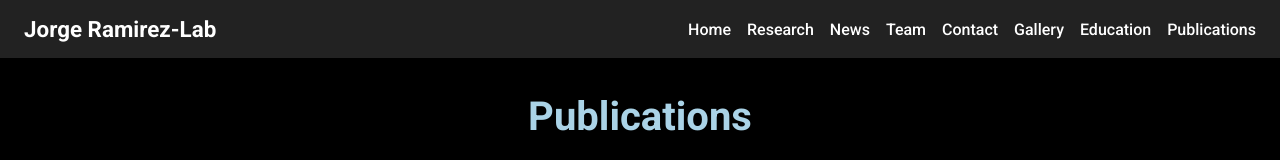
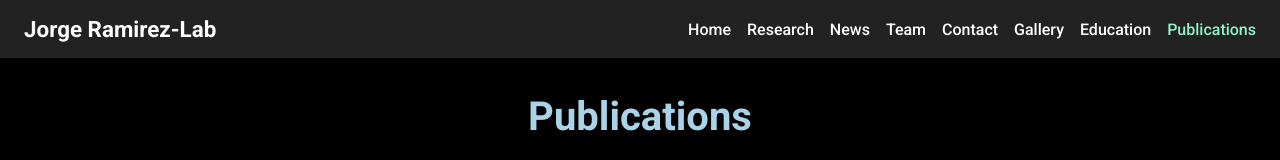
Before and after one commit to JRamirez-F/JRamirez-F.github.io, a plain HTML site: page publications.html in a window 1280 px wide. Shown: the top 160 px of the page. Drawn offline with Linux system fonts and the light colour scheme.

Commit message:
Fixed publications header

```diff
--- a/publications.html
+++ b/publications.html
@@ -19,7 +19,9 @@
 
     nav { display: flex; gap: 12px 16px; flex-wrap: wrap; }
     nav a { color: #fff; text-decoration: none; font-weight: 500; }
-    nav a:hover, nav a:focus-visible { color: #91f3c7; }
+    nav a:hover,
+    nav a:focus-visible,
+    nav a[aria-current="page"] {color: #91f3c7;}
     a:focus-visible { outline: 2px solid #91f3c7; outline-offset: 3px; }
 
     main {
```
